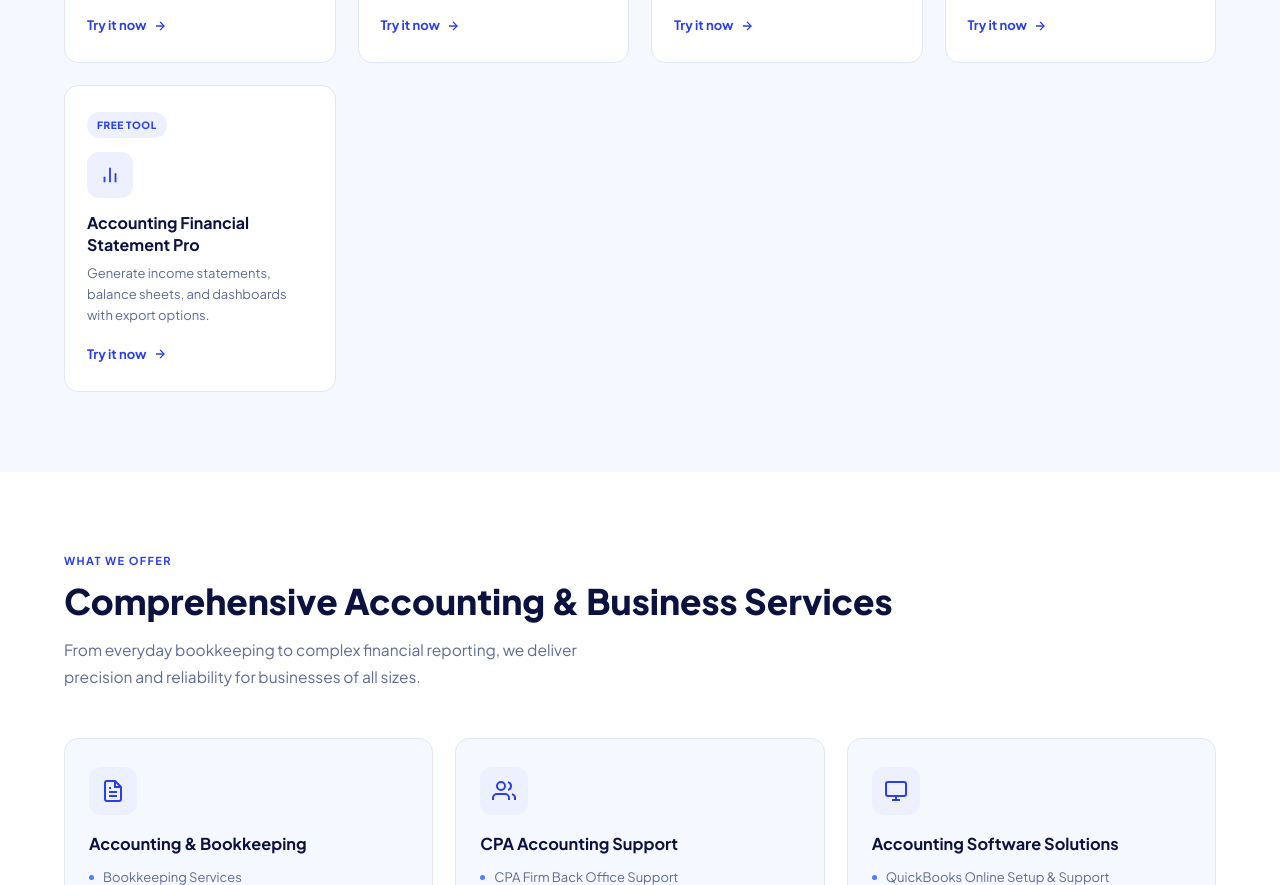
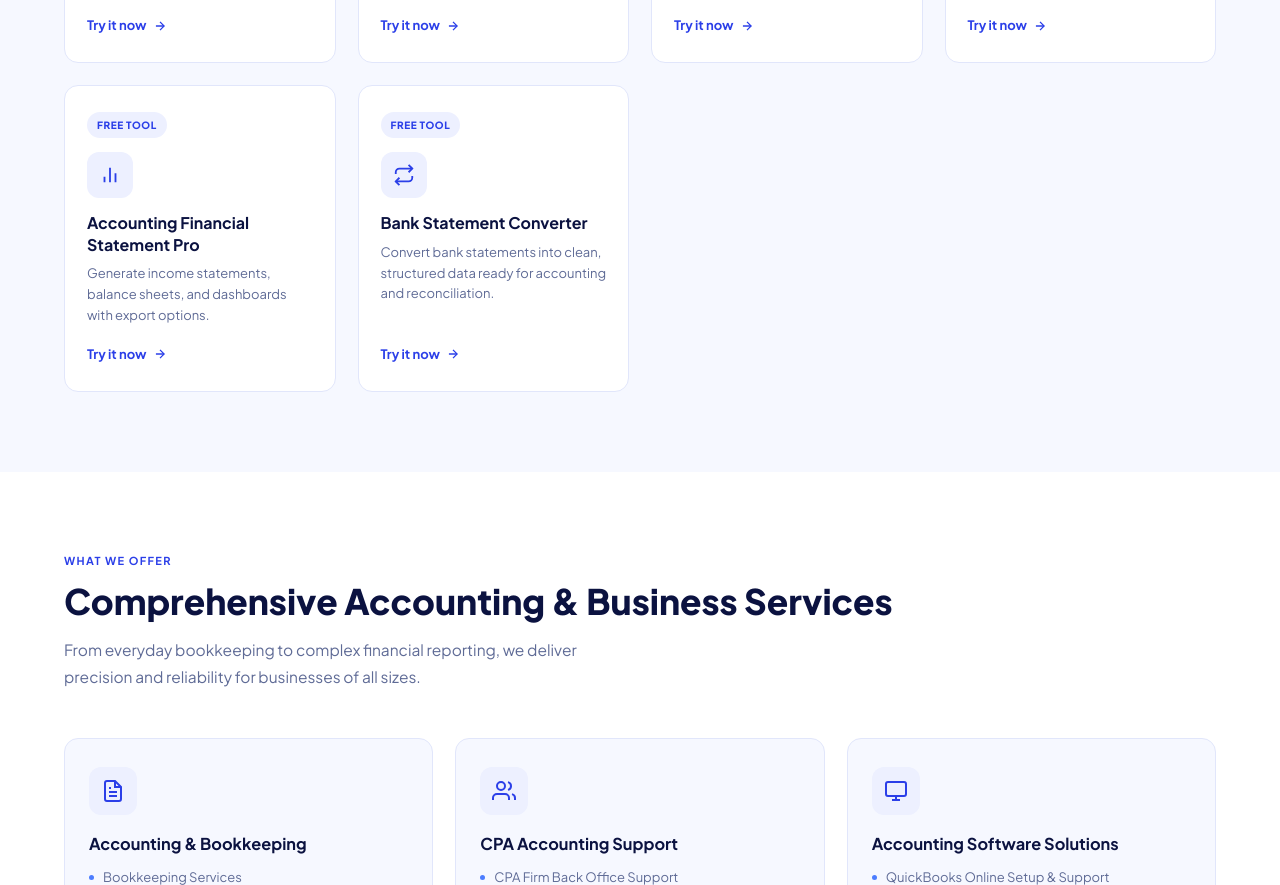
Before and after one commit to aniruddhasutradhar40/rudrix-bpo, a plain HTML site: page index.html in a window 1280 px wide. Shown: the part 1444-2329 px from the top of the page. Drawn offline with Linux system fonts and the light colour scheme.

Commit message:
Add Bank Statement Converter section to index.html

```diff
--- a/index.html
+++ b/index.html
@@ -1040,6 +1040,15 @@ footer{background:linear-gradient(135deg,#0B1240 0%,#2A1B8A 100%)}
       <div class="free-product-link">Try it now <svg width="14" height="14" fill="none" stroke="currentColor" stroke-width="2.2" viewBox="0 0 24 24"><line x1="5" y1="12" x2="19" y2="12"/><polyline points="12 5 19 12 12 19"/></svg></div>
     </a>
 
+
+    <a href="https://bank-statement-converter-fawn.vercel.app/" target="_blank" rel="noopener" class="free-product-card">
+      <div class="free-product-badge">Free Tool</div>
+      <div class="free-product-icon"><svg width="22" height="22" fill="none" stroke="#2B3FE8" stroke-width="2" viewBox="0 0 24 24"><polyline points="17 1 21 5 17 9"/><path d="M3 11V9a4 4 0 014-4h14"/><polyline points="7 23 3 19 7 15"/><path d="M21 13v2a4 4 0 01-4 4H3"/></svg></div>
+      <h3>Bank Statement Converter</h3>
+      <p>Convert bank statements into clean, structured data ready for accounting and reconciliation.</p>
+      <div class="free-product-link">Try it now <svg width="14" height="14" fill="none" stroke="currentColor" stroke-width="2.2" viewBox="0 0 24 24"><line x1="5" y1="12" x2="19" y2="12"/><polyline points="12 5 19 12 12 19"/></svg></div>
+    </a>
+
   </div>
 </section>
 
```
